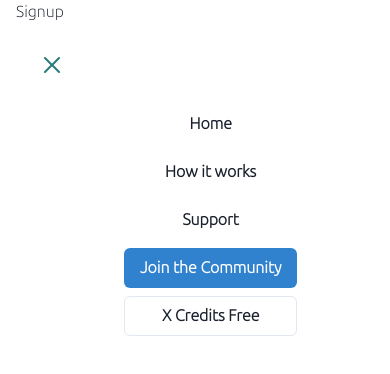
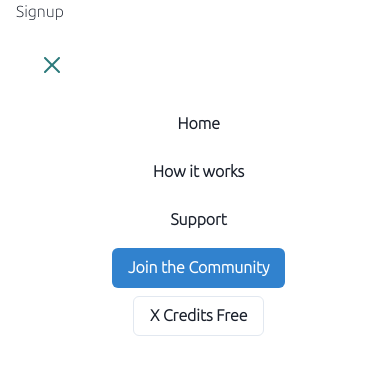
Before and after one commit to StillAbeginnerr/TyplibFrontend, a React (Create React App) app in the folder frontend/: page /Authentication in a window 390 px wide. Both pictures are taken after a click on the button "Open Menu". Shown: the top 374 px of the page. Built offline with nearby package versions, Linux system fonts and the light colour scheme.

Commit message:
Update Navbar.tsx

```diff
--- a/frontend/src/components/Navbar/Navbar.tsx
+++ b/frontend/src/components/Navbar/Navbar.tsx
@@ -37,7 +37,7 @@ style={{position:'relative', left:'.75rem',top:'1rem'}}
           onClick={onToggle}
         />
         <Collapse in={isOpen} animateOpacity>
-        <Stack  style={{position:'relative', left:'.75rem',top:'2rem',lineHeight:'2rem'}} direction='column' p={12} display={{ md: 'none', base:'flex' }}>
+        <Stack  style={{position:'relative',top:'2rem',lineHeight:'2rem'}} align='center' direction='column' p={12} display={{ md: 'none', base:'flex' }}>
         <Button as='a' href='/' colorScheme='gray'>Home</Button>
 <Button colorScheme='gray'>How it works</Button>
 <Button colorScheme='gray'>Support</Button>
```
